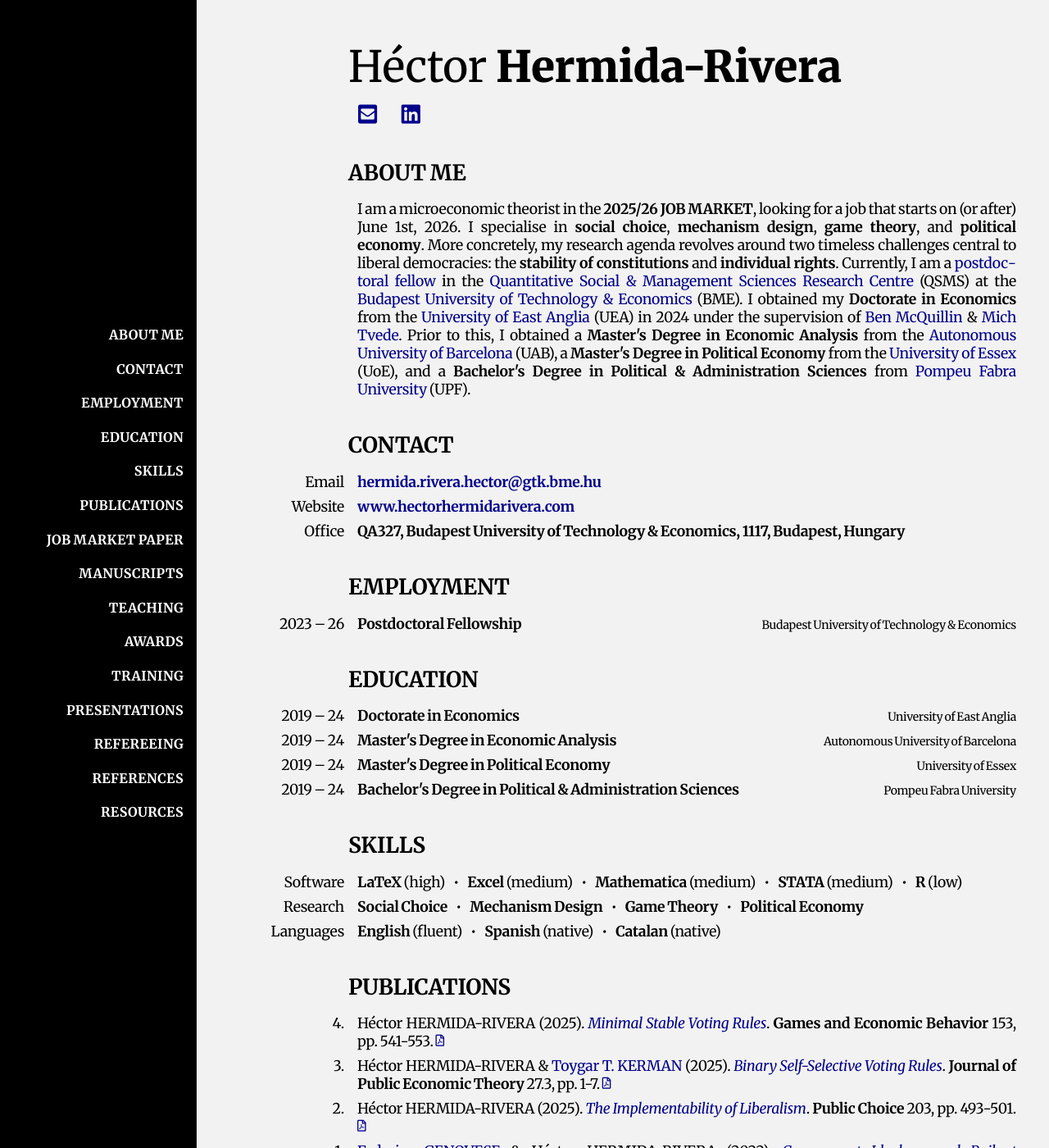
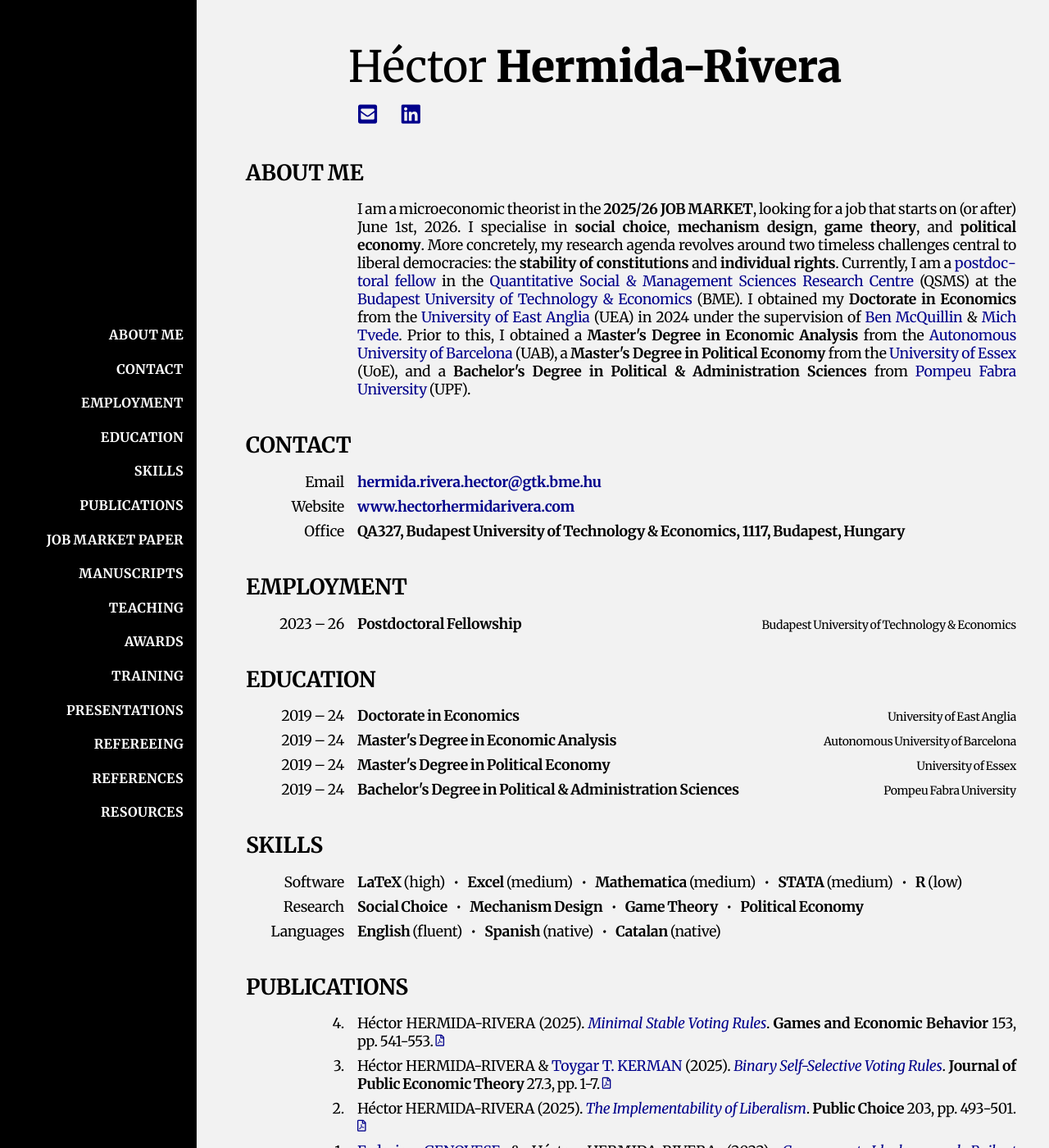
Before and after one commit to HectorHermidaRivera/hectorhermidarivera.github.io, a Jekyll site: the page built from index.md, in a window 1280 px wide and 1400 px high. Shown: the whole window at 82% size. Built offline with Jekyll 4.4.1, drawn with Linux system fonts in a browser that asks for light colours; a style sheet for code colours, icons or effects is not loaded.

Commit message:
Update style.css

```diff
--- a/assets/css/style.css
+++ b/assets/css/style.css
@@ -34,15 +34,14 @@ body {
   font-weight: 700;
 }
 
-/* Headings alignment with second column, all caps */
 .content h2,
 .content h3,
 .content h4,
 .content h5,
 .content h6 {
   margin-left: 0;
-  padding-left: 125px;
-  margin-bottom: 0px;
+  padding-left: 0;  /* remove fixed padding */
+  margin-bottom: 0;
   margin-top: 40px;
   text-transform: uppercase;
 }
```
